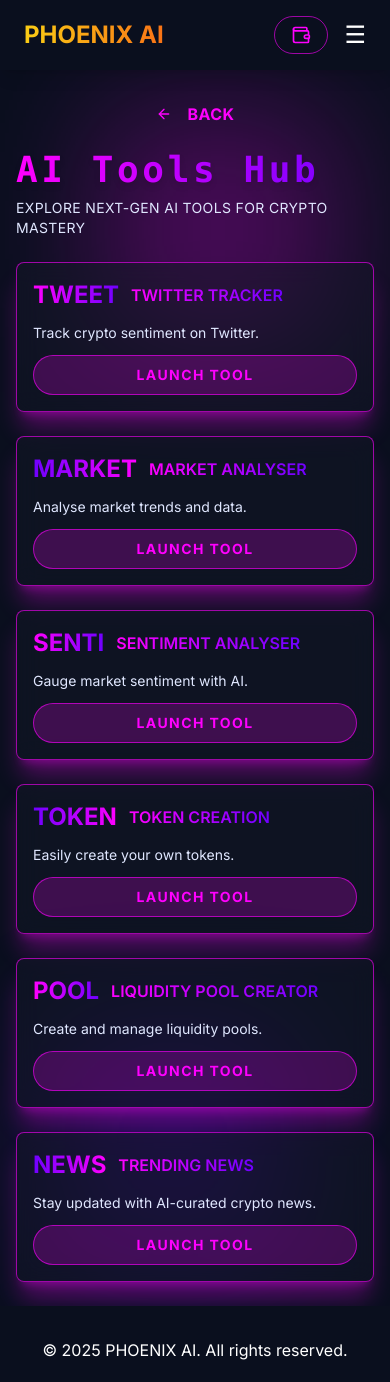
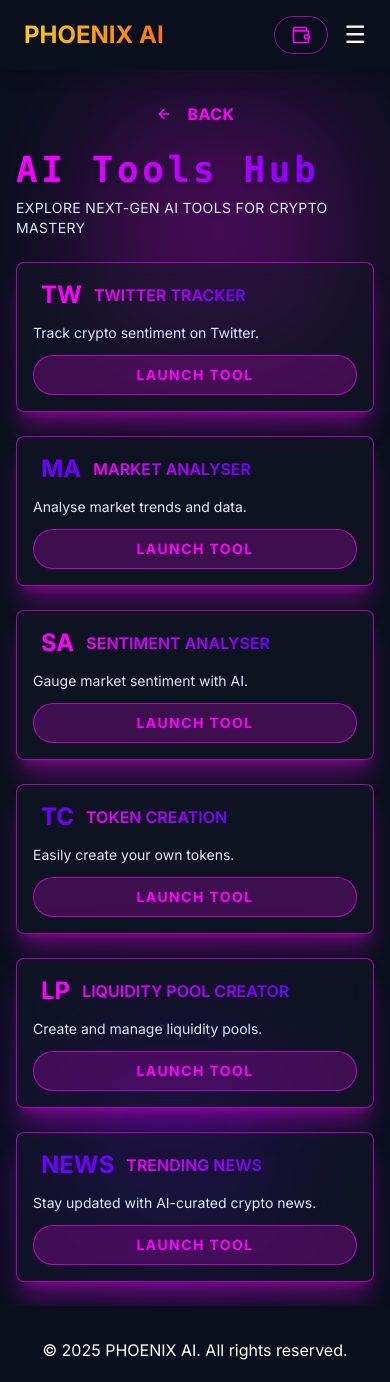
Before and after one commit to TSS-MARKET/PHXAI, a React (Vite) app: page /ai-tools in a window 390 px wide. Shown: the top 1382 px of the page. Built offline with nearby package versions, Linux system fonts and the light colour scheme.

Commit message:
Updated AiTools and BuyToken for mobile responsiveness and creative text logos

```diff
--- a/src/pages/AiTools.tsx
+++ b/src/pages/AiTools.tsx
@@ -4,60 +4,48 @@ import { ArrowLeft, Lock } from "lucide-react";
 import { useNavigate } from "react-router-dom";
 import { motion, AnimatePresence } from "framer-motion";
 
-// Define AI Tools with creative logo text instead of emoji icons
+// Define AI Tools with creative text logos
 const tools = [
   {
     name: "Twitter Tracker",
     description: "Track crypto sentiment on Twitter.",
     icon: (
-      <span className="text-2xl font-bold bg-gradient-to-r from-[#ff00ff] to-[#6f00ff] bg-clip-text text-transparent">
-        TWEET
-      </span>
+      <span className="ml-2 text-2xl font-bold text-[#ff00ff]">TW</span>
     ),
   },
   {
     name: "Market Analyser",
     description: "Analyse market trends and data.",
     icon: (
-      <span className="text-2xl font-bold bg-gradient-to-r from-[#6f00ff] to-[#ff00ff] bg-clip-text text-transparent">
-        MARKET
-      </span>
+      <span className="ml-2 text-2xl font-bold text-[#6f00ff]">MA</span>
     ),
   },
   {
     name: "Sentiment Analyser",
     description: "Gauge market sentiment with AI.",
     icon: (
-      <span className="text-2xl font-bold bg-gradient-to-r from-[#ff00ff] to-[#6f00ff] bg-clip-text text-transparent">
-        SENTI
-      </span>
+      <span className="ml-2 text-2xl font-bold text-[#ff00ff]">SA</span>
     ),
   },
   {
     name: "Token Creation",
     description: "Easily create your own tokens.",
     icon: (
-      <span className="text-2xl font-bold bg-gradient-to-r from-[#6f00ff] to-[#ff00ff] bg-clip-text text-transparent">
-        TOKEN
-      </span>
+      <span className="ml-2 text-2xl font-bold text-[#6f00ff]">TC</span>
     ),
   },
   {
     name: "Liquidity Pool Creator",
     description: "Create and manage liquidity pools.",
     icon: (
-      <span className="text-2xl font-bold bg-gradient-to-r from-[#ff00ff] to-[#6f00ff] bg-clip-text text-transparent">
-        POOL
-      </span>
+      <span className="ml-2 text-2xl font-bold text-[#ff00ff]">LP</span>
     ),
   },
   {
     name: "Trending News",
     description: "Stay updated with AI-curated crypto news.",
     icon: (
-      <span className="text-2xl font-bold bg-gradient-to-r from-[#6f00ff] to-[#ff00ff] bg-clip-text text-transparent">
-        NEWS
-      </span>
+      <span className="ml-2 text-2xl font-bold text-[#6f00ff]">NEWS</span>
     ),
   },
 ];
```
